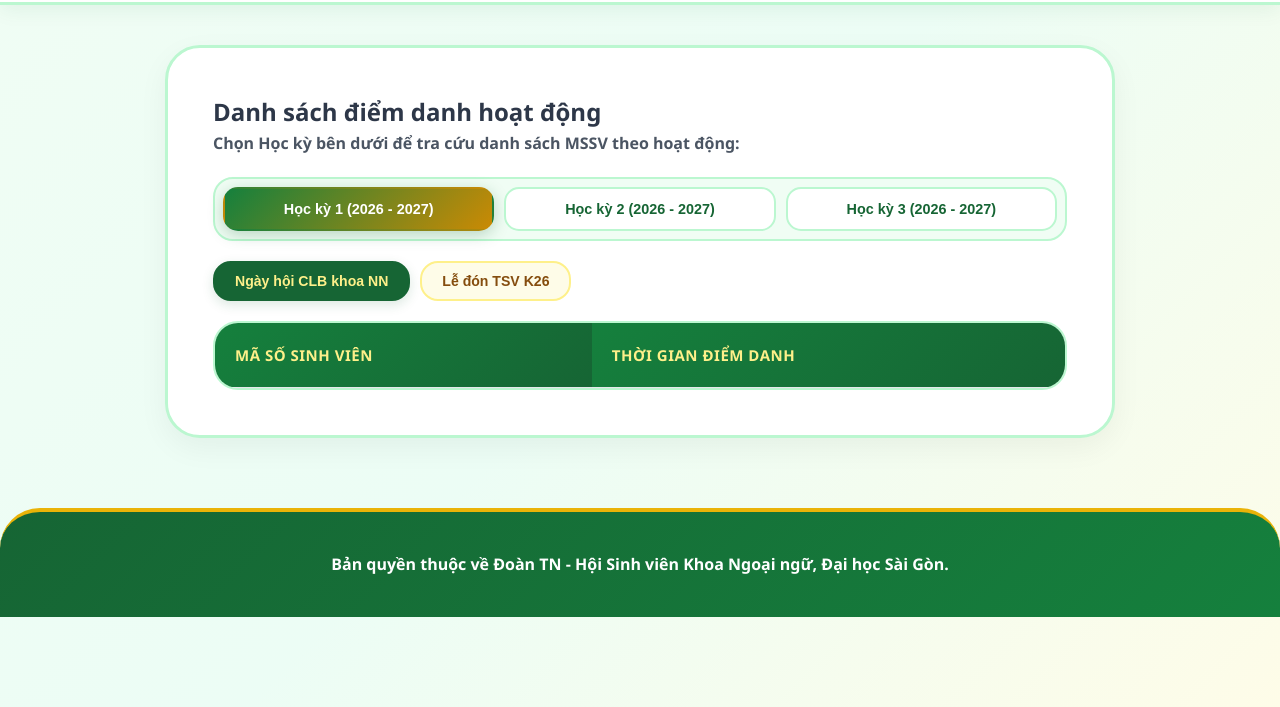
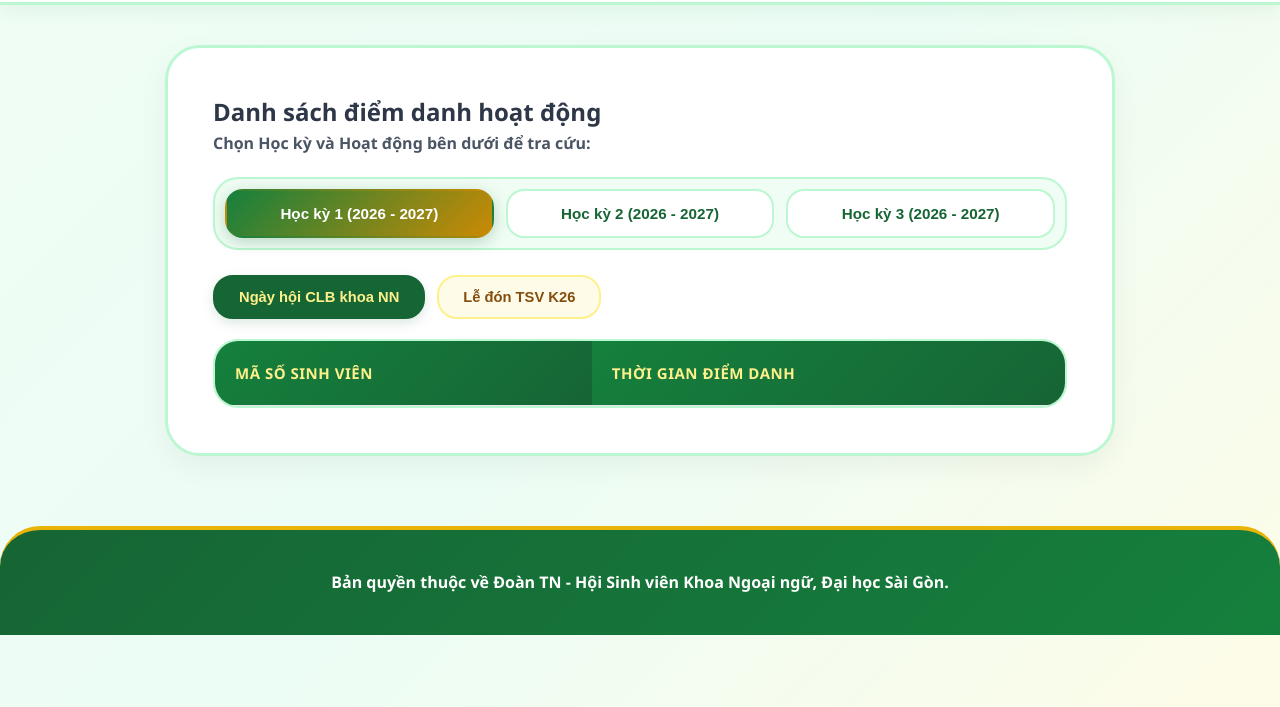
Before and after one commit to DTNNgoaingu/kenhthongtinNgoaingu, a plain HTML site: page index.html in a window 1280 px wide. Both pictures are taken after a click on the link "Theo dõi điểm danh". Shown: the part 93-800 px from the top of the page. Drawn offline with Linux system fonts and the light colour scheme; no server answers.

Commit message:
Update index.html

```diff
--- a/index.html
+++ b/index.html
@@ -33,7 +33,6 @@
         .btn { display: inline-block; padding: 14px 30px; background: linear-gradient(135deg, #22c55e 0%, #ca8a04 100%); color: #ffffff; text-decoration: none; border-radius: 30px; font-weight: 900; font-size: 1rem; transition: all 0.3s; cursor: pointer; border: none; box-shadow: 0 6px 20px rgba(202, 138, 4, 0.4); text-align: center; text-transform: uppercase; letter-spacing: 0.5px; }
         .btn:hover { transform: scale(1.05); box-shadow: 0 8px 25px rgba(202, 138, 4, 0.6); }
 
-        /* Trình bày danh sách CTĐT thanh lịch, gọn gàng dạng lưới icon/pill */
         .ctdt-grid { display: flex; flex-direction: column; gap: 10px; }
         .ctdt-link { display: flex; justify-content: space-between; align-items: center; padding: 12px 16px; background: #f0fdf4; text-decoration: none; color: #166534; font-weight: 800; border-radius: 16px; border: 2px solid #bbf7d0; transition: all 0.3s; font-size: 0.88rem; }
         .ctdt-link:hover { background: linear-gradient(135deg, #166534 0%, #ca8a04 100%); color: #fff; border-color: transparent; padding-left: 20px; box-shadow: 0 4px 12px rgba(22, 101, 52, 0.2); }
@@ -60,16 +59,16 @@
         .status-chua-duyet { background-color: #fef9c3; color: #854d0e; border: 2px solid #fef08a; }
         .status-khong-duyet { background-color: #fee2e2; color: #991b1b; border: 2px solid #fecaca; }
 
-        /* Phân cấp Học kỳ và Hoạt động cho trang Điểm danh */
-        .hocky-tabs { display: flex; gap: 10px; margin-bottom: 20px; flex-wrap: wrap; background: #f0fdf4; padding: 8px; border-radius: 20px; border: 2px solid #bbf7d0; }
-        .hk-btn { flex: 1; min-width: 180px; padding: 12px 15px; background: #ffffff; color: #166534; border: 2px solid #bbf7d0; border-radius: 15px; font-weight: 900; font-size: 0.9rem; cursor: pointer; transition: all 0.3s; text-align: center; }
+        /* Bố cục Tab Học kỳ và Hoạt động gọn gàng, tinh tế */
+        .hocky-tabs { display: flex; gap: 12px; margin-bottom: 25px; flex-wrap: wrap; background: #f0fdf4; padding: 10px; border-radius: 25px; border: 2px solid #bbf7d0; }
+        .hk-btn { flex: 1; min-width: 200px; padding: 14px 20px; background: #ffffff; color: #166534; border: 2px solid #bbf7d0; border-radius: 18px; font-weight: 900; font-size: 0.95rem; cursor: pointer; transition: all 0.3s; text-align: center; }
         .hk-btn.active { background: linear-gradient(135deg, #15803d 0%, #ca8a04 100%); color: #fff; border-color: transparent; box-shadow: 0 4px 15px rgba(22, 101, 52, 0.25); }
 
         .hocky-content { display: none; }
         .hocky-content.active { display: block; }
 
-        .hoat-dong-header { display: flex; gap: 10px; margin-bottom: 20px; flex-wrap: wrap; }
-        .hd-btn { padding: 10px 20px; background: #fefce8; color: #854d0e; border: 2px solid #fef08a; border-radius: 18px; font-weight: 800; font-size: 0.88rem; cursor: pointer; transition: all 0.3s; }
+        .hoat-dong-header { display: flex; gap: 12px; margin-bottom: 20px; flex-wrap: wrap; }
+        .hd-btn { padding: 12px 24px; background: #fefce8; color: #854d0e; border: 2px solid #fef08a; border-radius: 20px; font-weight: 800; font-size: 0.92rem; cursor: pointer; transition: all 0.3s; }
         .hd-btn.active { background: #166534; color: #fef08a; border-color: #166534; box-shadow: 0 4px 12px rgba(22, 101, 52, 0.15); }
         .hd-subcontent { display: none; }
         .hd-subcontent.active { display: block; }
@@ -199,11 +198,11 @@
         </div>
     </div>
 
-    <!-- TRANG XEM ĐIỂM DANH THEO HỌC KỲ -->
+    <!-- TRANG XEM ĐIỂM DANH THEO HỌC KỲ & TAB GỌN GÀNG -->
     <div id="trangDiemDanh" class="an-giao-dien">
         <div class="table-container" style="max-width: 950px; margin-top: 40px;">
             <h2>Danh sách điểm danh hoạt động</h2>
-            <p style="margin-bottom: 20px; color: #4b5563; font-weight: 700;">Chọn Học kỳ bên dưới để tra cứu danh sách MSSV theo hoạt động:</p>
+            <p style="margin-bottom: 20px; color: #4b5563; font-weight: 700;">Chọn Học kỳ và Hoạt động bên dưới để tra cứu:</p>
 
             <!-- Tab chọn Học kỳ -->
             <div class="hocky-tabs">
@@ -402,7 +401,6 @@
             });
         });
 
-        // Hàm helper đổ dữ liệu điểm danh realtime
         function bindDiemDanh(colName, elementId) {
             const container = document.getElementById(elementId);
             onSnapshot(query(collection(db, colName), orderBy("thoi_gian", "desc")), (snapshot) => {
```
